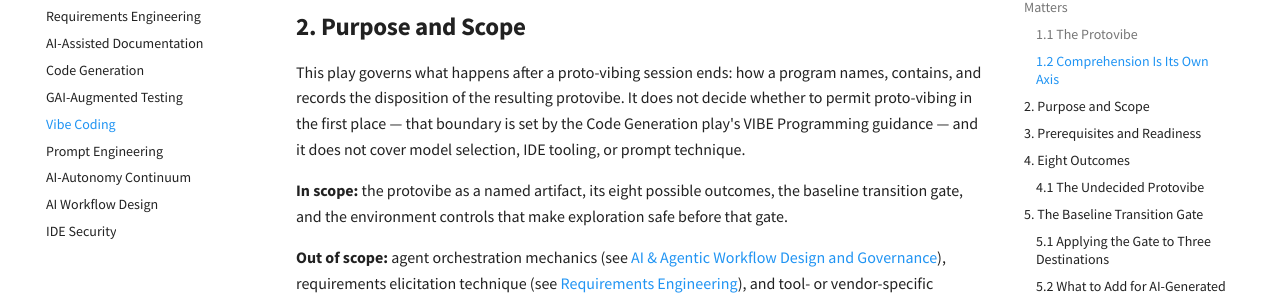
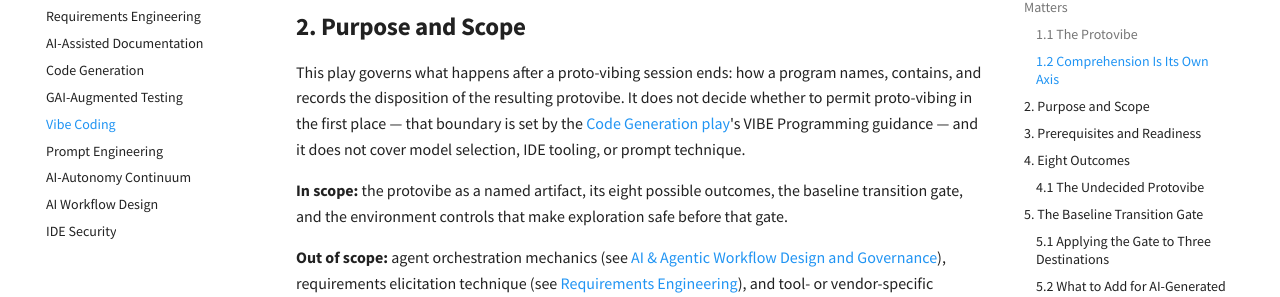
Before and after one commit to Code-dot-mil/AI4SDLC, an MkDocs documentation site: the page built from docs/plays/protovibe_play.md, in a window 1280 px wide and 900 px high, scrolled down 2227 px. Shown: the part 198-495 px from the top of the window. Built offline with MkDocs 1.6.1 and Material for MkDocs 9.7.7, drawn with Linux system fonts in a browser that asks for light colours; comment, search, counter and statistics services are not loaded; part of the change alters nothing that is shown.

```diff
--- a/docs/plays/protovibe_play.md
+++ b/docs/plays/protovibe_play.md
@@ -51,7 +51,7 @@ This matches what the empirical record shows about professionals. A study of 13
 
 ## **2. Purpose and Scope**
 
-This play governs what happens after a proto-vibing session ends: how a program names, contains, and records the disposition of the resulting protovibe. It does not decide whether to permit proto-vibing in the first place — that boundary is set by the Code Generation play's VIBE Programming guidance — and it does not cover model selection, IDE tooling, or prompt technique.
+This play governs what happens after a proto-vibing session ends: how a program names, contains, and records the disposition of the resulting protovibe. It does not decide whether to permit proto-vibing in the first place — that boundary is set by the [Code Generation play](code-gen-play.md)'s VIBE Programming guidance — and it does not cover model selection, IDE tooling, or prompt technique.
 
 **In scope:** the protovibe as a named artifact, its eight possible outcomes, the baseline transition gate, and the environment controls that make exploration safe before that gate.
 
```
